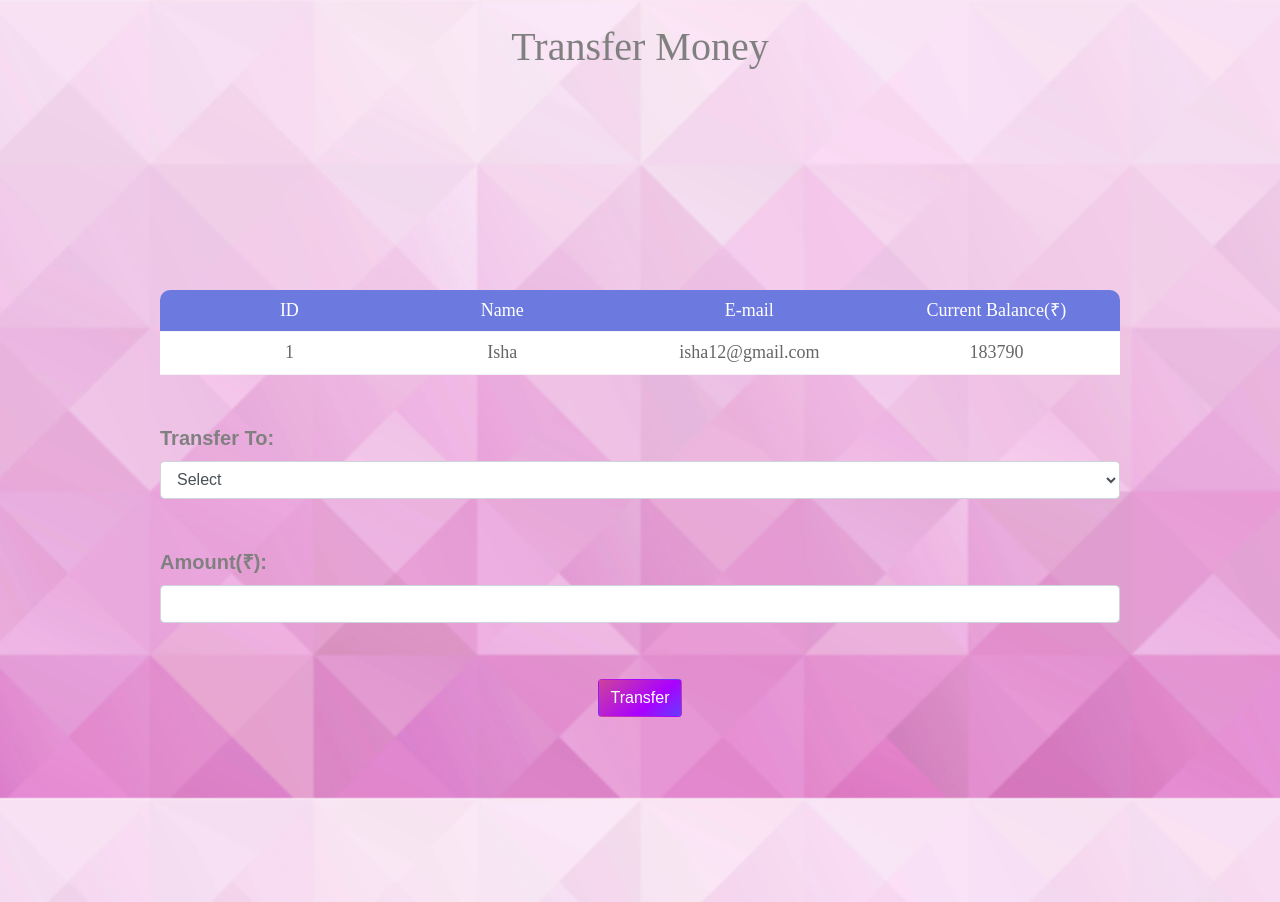
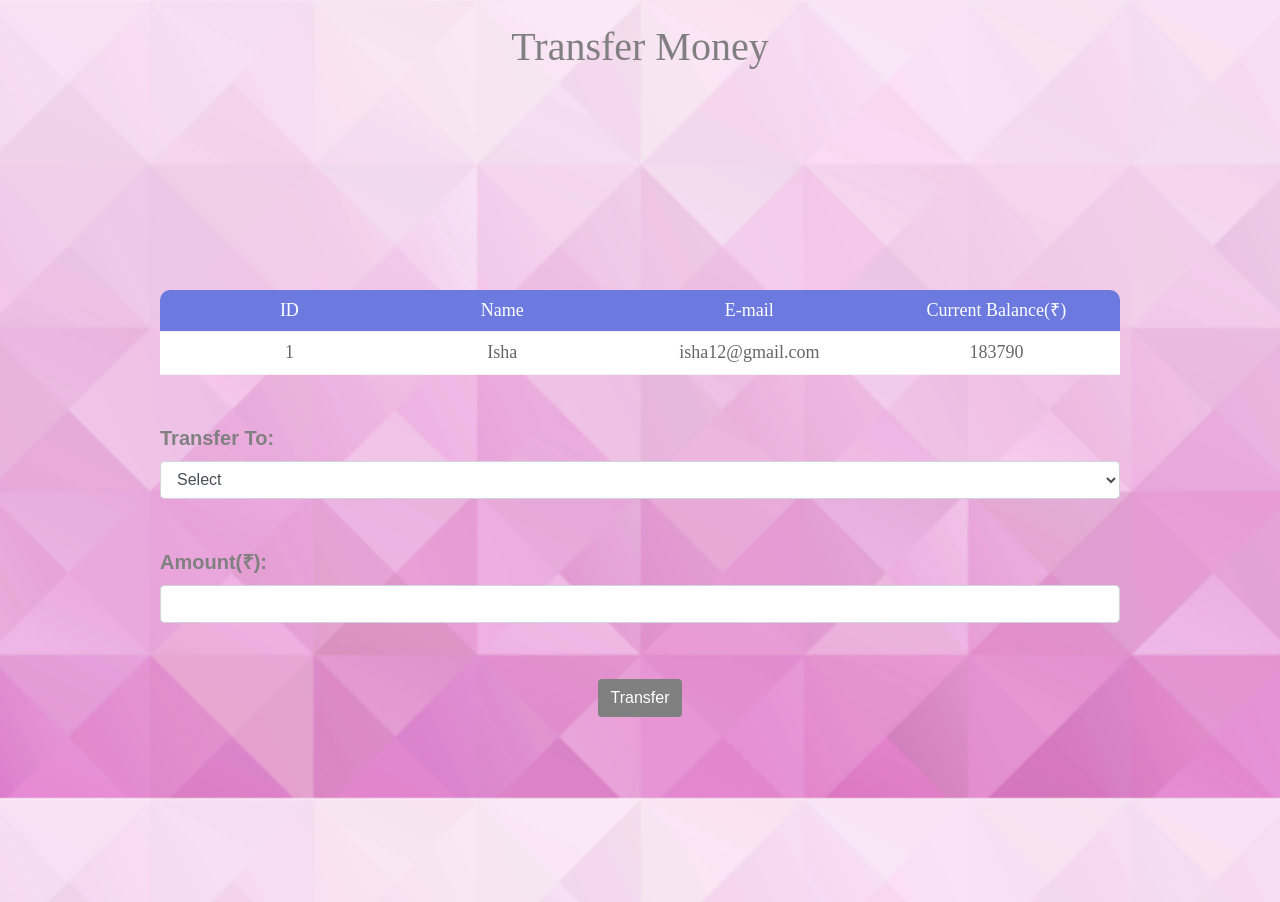
Before and after one commit to iisshaa/grip-basic-banking-system, a PHP site: page /custinfo.php?ID=1 in a window 1280 px wide. Shown: the part 68-970 px from the top of the page. Run offline with PHP 8.4, Linux system fonts and the light colour scheme; data comes from the database, SQL or seed files in the repository; some web fonts are replaced.

Commit message:
Update custinfo.php

```diff
--- a/tsf-bank/custinfo.php
+++ b/tsf-bank/custinfo.php
@@ -230,8 +230,7 @@ button:hover{
             <input type="number" class="form-control" name="amount" required>
             <br><br>
                 <div class="text-center" >
-                                <button style="background-color: #663dff;
-background-image: linear-gradient(319deg, #663dff 0%, #aa00ff 37%, #cc4499 100%);" class="btn mt-2" name="submit" type="submit" id="myBtn">Transfer</button>
+                                <button style="background-color: grey" class="btn mt-2" name="submit" type="submit" id="myBtn">Transfer</button>
 
             </div>
         </form>
```
